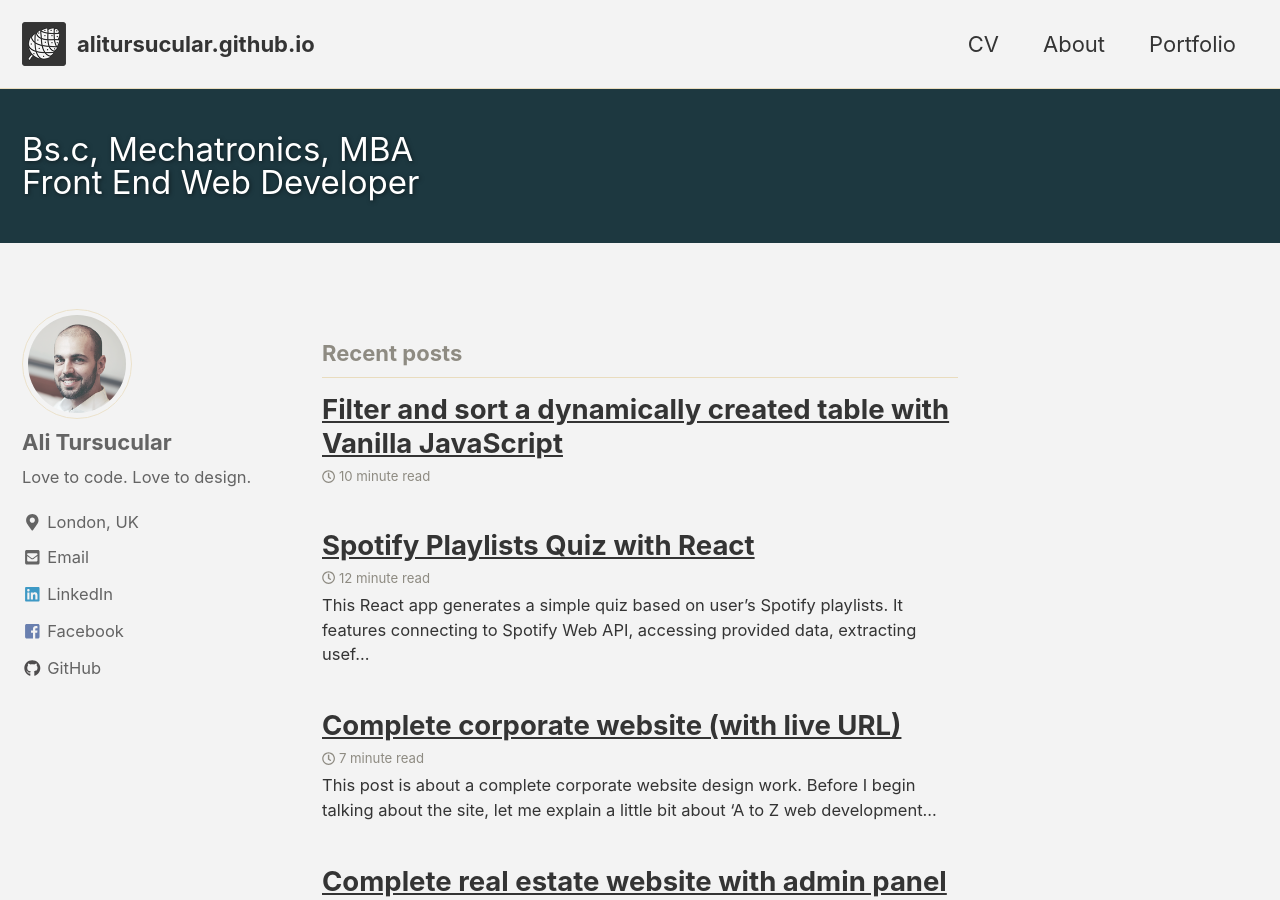
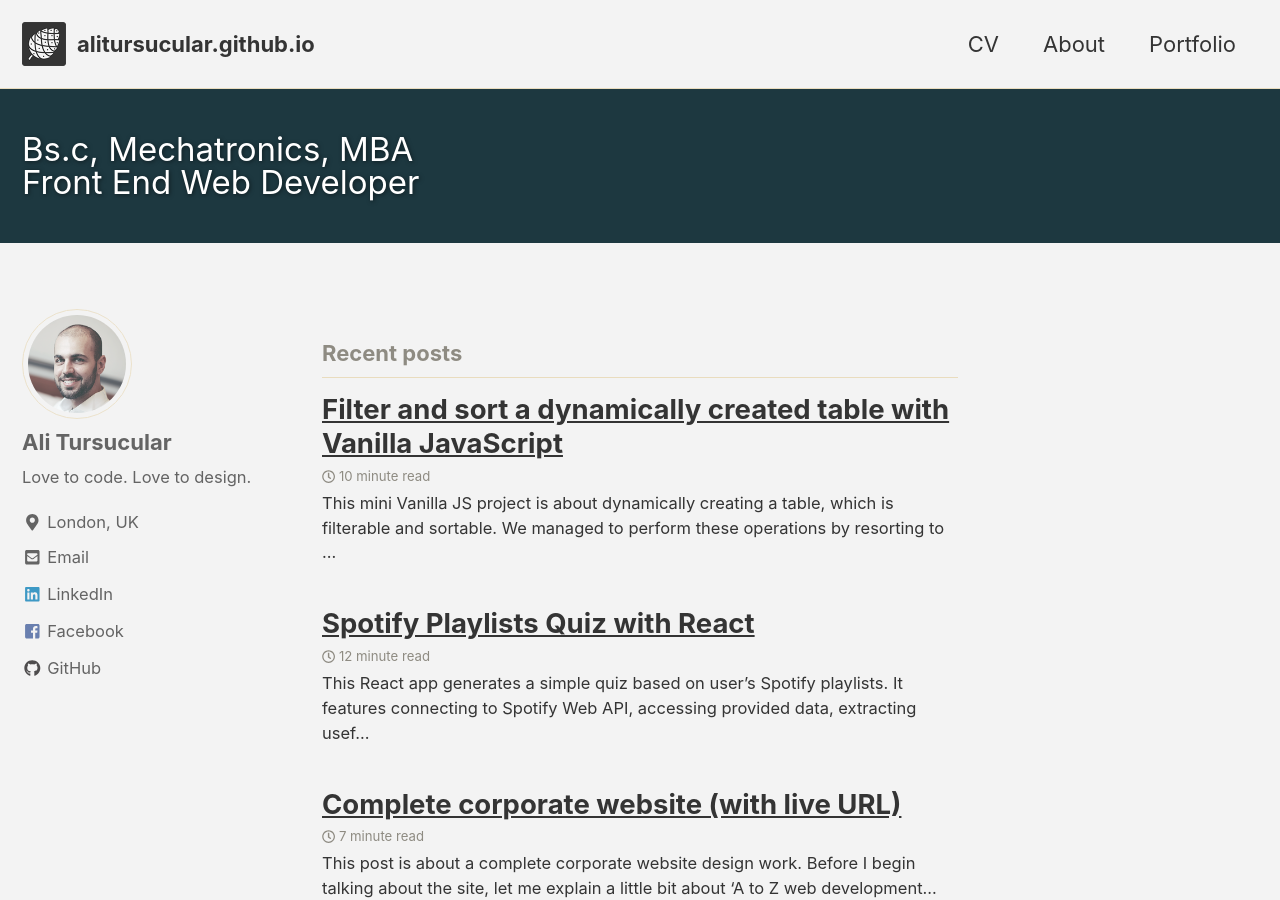
Before and after one commit to alitursucular/alitursucular.github.io, a Jekyll site: the page built from index.html, in a window 1280 px wide and 900 px high. Built offline with Jekyll 4.4.1, drawn with Linux system fonts in a browser that asks for light colours; cached includes are drawn as plain includes; the list of posts is cut into pages by our own code; some of the changed lines change nothing that is shown.

Commit message:
Spell fixes

````diff
--- a/_posts/2019-08-22-filter-and-sort-dynamically-created-table-with-vanilla-javascript.md
+++ b/_posts/2019-08-22-filter-and-sort-dynamically-created-table-with-vanilla-javascript.md
@@ -15,16 +15,16 @@
     git,
     GitHub,
   ]
-excerpt: ""
+excerpt: "This mini Vanilla JS project is about dynamically creating a table, which is filterable and sortable. We managed to perform these operations by resorting to several amazing JavaScript higher-order functions."
 ---
 
 Here is the [demo](https://alitursucular.github.io/filter-and-sort-dynamically-created-table-with-vanilla-javascript-demo/) and [GitHub repository](https://github.com/alitursucular/filter-and-sort-dynamically-created-table-with-vanilla-javascript-demo).
 
 **Overview**
 
-This mini Vanilla JS project is about dynamically creating a table, which is filterable and sortable. We managed to perform these operations by resorting to several amazing JavaScript higher order functions.
+This mini Vanilla JS project is about dynamically creating a table, which is filterable and sortable. We managed to perform these operations by resorting to several amazing JavaScript higher-order functions.
 
-From time to time, I enjoy dealing with this kind of projects because these kinds of functions are always handy when we are dealing with a larger project (as they are being part of it). Besides, once we shift our focus to mini projects, we generally practice & improve our skills, discover extended use cases and produce our code in various forms. Before we jump into the code, let's list what we have in this mini Vanilla JS project:
+From time to time, I enjoy dealing with this kind of projects because these kinds of functions are always handy when we are dealing with a larger project (as they are being part of it). Besides, once we shift our focus to mini-projects, we generally practice & improve our skills, discover extended use cases and produce our code in various forms. Before we jump into the code, let's list what we have in this mini Vanilla JS project:
 
 - Dynamically creating a table using `order.js` as our data source.
 - Making our table filterable
@@ -32,11 +32,11 @@
 - Informative _speech bubbles_ with some cool effects.
 - Handling error & flashing `thead` on hover
 
-_Note: This mini projects mainly focuses on JavaScript rather than the layout. We included Bootstap, Font Awesome and several media queries just for to have a clean UI. We will not be discussing those since it is not in the scope._
+_Note: This mini-project mainly focuses on JavaScript rather than the layout. We included Bootstrap, Font Awesome and several media queries just to have a clean UI. We will not be discussing those since it is not in the scope._
 
 **Code Breakdown**
 
-After creating our basic layout, let's continue with our data source, `order.js`. We have data in JSON format, as if its's being fetched from an external source. In order to use our table data, we export the module, then import in `index.js` file.
+After creating our basic layout, let's continue with our data source, `order.js`. We have data in JSON format as if it's being fetched from an external source. In order to use our table data, we export the module, then import in `index.js` file.
 
 Our _order.js_:
 
@@ -76,11 +76,11 @@
 <script type="module" src="js/index.js" />
 ```
 
-**Speech bubbles**
+**Speech Bubbles:**
 
-Before we jump in to the table creation, let's take a look at how we manage speech bubbles. We have two speech bubbles on our page. Their only responsibility is to point out an action that user can take. The one points to the input field (on the left) only swings. However, the one on the right has two _EventListener_ s attached, _mouseover_ and _mouseout_. Once mouseover event is triggered, we simply add a class to the _thead_ element of our table. This class makes a flash effect over _thead_ twice to inform users that they can sort those columns. Both swing and flash effects are coded in pure _CSS_ with the help of _@keyframes_.
+Before we jump into the table creation, let's take a look at how we manage speech bubbles. We have two speech bubbles on our page. Their only responsibility is to point out an action that the user can take. The one points to the input field (on the left) only swings. However, the one on the right has two _EventListener_ s attached, _mouseover_ and the _mouseout_. Once mouseover event is triggered, we simply add a class to the _thead_ element of our table. This class makes a flash effect over _thead_ twice to inform users that they can sort those columns. Both swing and flash effects are coded in pure _CSS_ with the help of _@keyframes_.
 
-**Creating table**
+**Creating Table:**
 
 ```javascript
 orders.forEach(order => {
@@ -115,9 +115,9 @@
 3. Insert a new row to tbody as the last row and give a class name of _order_,
 4. Loop through values of the current order, insert a cell for each, add their classes and, finally set the content.
 
-Along with the logic, there is also a _switch statement_ in the for loop. That statement is responsible for addition of proper UI classes. Since we know all _status types_ of orders, we style them accordingly. Lastly, other than Bootstrap text classes, we added _order_ class for each row and _order-item_ class for each cell. These classes will be used in filter and sort functions.
+Along with the logic, there is also a _switch statement_ in the for/of statement. That statement is responsible for the addition of proper UI classes. Since we know all _status types_ of orders, we style them accordingly. Lastly, other than Bootstrap text classes, we add an _order_ class for each row and _order-item_ class for each cell. These classes will be used in filter and sort functions.
 
-**Filter function**
+**Filter Function:**
 
 ```javascript
 let filterInput = document.querySelector(".filter-input");
@@ -151,12 +151,12 @@
 1. Get the input element and every row that has order class within the HTML,
 2. Convert to uppercase and remove white spaces,
 3. Add an EventListener to the input and execute the filter function,
-4. For each row: get innerHTML, convert to uppercase and look for match (index) of the given input,
+4. For each row: get innerHTML, convert to uppercase and look for a match (index) of the given input,
 5. Add style of _display: none;_ for each mismatch. (We will use the help of this class in sort too)
 6. If nothing matches, display the error message and hide the speech bubble on the right. (Since there is nothing to be sorted).
 7. Reset these helper styles to defaults on each iteration.
 
-**Sort function**
+**Sort Function:**
 
 ```javascript
 let sortDirection;
@@ -197,7 +197,7 @@
 
 1. We have a _click_ EventListener for each _th_ element, so we would know which column to sort, (thanks to the _idx_ parameter)
 2. On each click, we reverse the sort direction with the help of _sortDirection boolean_,
-3. We make an array of rows that has 'order' class and whose style is NOT 'none'. (This is because user may have filtered before and, wants to sort afterwards).
+3. We make an array of rows that has 'order' class and whose style is NOT 'none'. (This is because the user may have filtered before and, wants to sort afterward).
 4. Here comes the combined power of _sort_ and _localeCompare_. We pass a and b parameters as if they are two elements to be compared in the selected column. LocaleCompare accepts two strings to be compared. Therefore, we access the actual values for that row and return the result. It is important to note that, we added a couple more parameters to the localeCompare to have a proper working sort function. (`"en", { numeric: true, sensitivity: "base" }`).
 5. Lastly, chained _forEach()_ method loops through each sorted row and inserts them one after another by moving the current node to a new position (depending on the sortDirection we set above).
 
@@ -206,10 +206,10 @@
 **Further Developments**
 
 - **Multiple filter arguments:** Our filter function looks for the exact match of the given input. For now, it is not a problem since our data set consists of only 15 rows. However, it can get messy. Let's assume that we need the id of customer James, who spent £380. Our best approach would be to type either _James_ or _£380_. Searching by James will return only 2 rows and, it easy to see which row has £380 in subtotal. However, what if our data set had thousands of rows and hundreds of customers named James? Since our algorithm doesn't accept multiple arguments, our code is not the most ideal code to be used in huge data sets.
-- **Sort icons:** Depending on ascending / descending, the general sort icon could be changed to a directional icon.
+- **Sort icons:** Depending on ascending/descending, the general sort icon could be changed to a directional icon.
 - **Sort type:** Rather than clicking on table headers, we could place dropdown buttons to easily select the sort type. By doing so, we could create more / custom sorting options for each column.
-- **Error messages:** As it is discussed above, we currently inform user with _No results were found..._ error text. Along with doing so, we can also add a helper function, which provides suggestions. (For example: _Did you mean 'James' ?_ or _Try again with shorter filter text_ etc.)
-- **Fetching data:** Basically, this could be one of the best improvements for this project. In real life, we get data from external sources. To achieve that, first step would be to use a _fake online REST API for testing and prototyping_ service such as [JSONPlaceholder](https://jsonplaceholder.typicode.com/). Once we successfully implement it, we can create our own REST microservice as a second step.
+- **Error messages:** As it is discussed above, we currently inform the user with _No results were found..._ error text. Along with doing so, we can also add a helper function, which provides suggestions. (For example: _Did you mean 'James' ?_ or _Try again with shorter filter text_ etc.)
+- **Fetching data:** Basically, this could be one of the best improvements for this project. In real life, we get data from external sources. To achieve that, the first step would be to use a _fake online REST API for testing and prototyping_ service such as [JSONPlaceholder](https://jsonplaceholder.typicode.com/). Once we successfully implement it, we can create our own REST microservice as a second step.
 
 Here are several references and great reads related to this project:
 
@@ -219,7 +219,7 @@
 - [JavaScript Array sort() Method (w3schools.com)](https://www.w3schools.com/jsref/jsref_sort.asp).
 - [String.prototype.localeCompare()](https://developer.mozilla.org/en-US/docs/Web/JavaScript/Reference/Global_Objects/String/localeCompare).
 - [How TO - Sort a Table (w3schools.com)](https://www.w3schools.com/jsref/jsref_sort.asp).
-- [\* YouTube - Build A Filterable List With Vanilla JavaScript - Traversy Media](https://www.youtube.com/watch?v=G1eW3Oi6uoc).
+- [YouTube - Build A Filterable List With Vanilla JavaScript](https://www.youtube.com/watch?v=G1eW3Oi6uoc).
 - [Bubbly](https://leaverou.github.io/bubbly/).
 
 Thank you for reading! Your thoughts and comments are always welcome.
````
